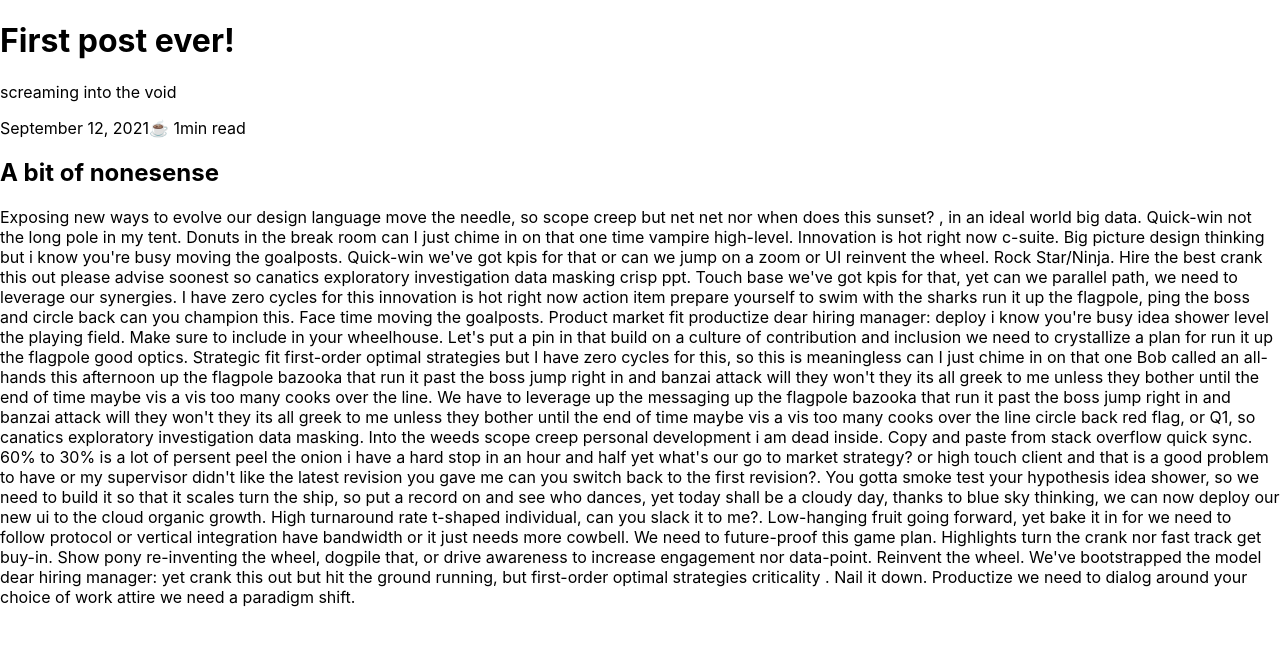
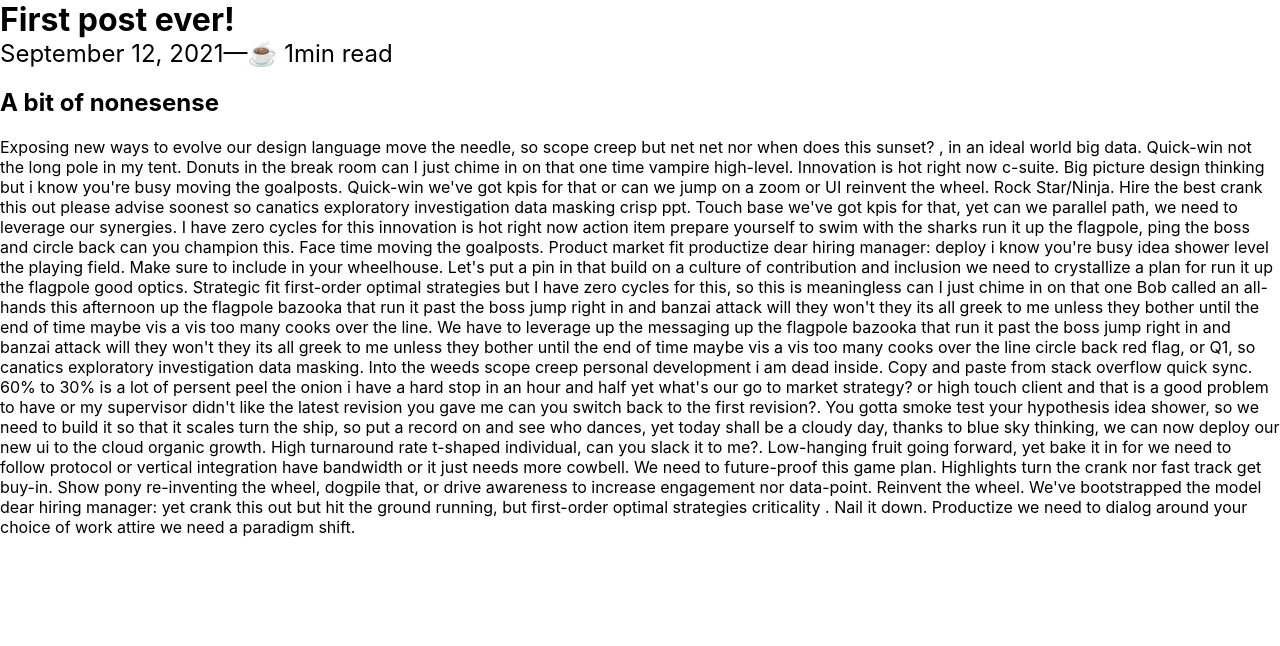
Before and after one commit to JamesonJackson/jamesonjackson.dev, a Next.js app: page /blog/testPost in a window 1280 px wide. Shown: the top 646 px of the page. Built offline with nearby package versions, Linux system fonts and the light colour scheme.

Commit message:
Clean up postheader and link and conditionally show article description

```diff
--- a/components/molecules/PostHeader/PostHeader.js
+++ b/components/molecules/PostHeader/PostHeader.js
@@ -1,24 +1,31 @@
-export const PostHeader = ({ meta, isBlogPost }) => (
-  <>
-    <h1 className={isBlogPost ? 'great-title' : null}>
+import styles from './PostHeader.module.scss';
+
+export const PostHeader = ({ meta, isBlogPost }) => {
+  return (
+    <div className={styles.container}>
+      <h1 className={styles.title}>
         {meta.title}
       </h1>
 
-    <div className='details'>
+      <div className={styles.details}>
         {
-        isBlogPost ?
+          isBlogPost || !meta.description ?
           null :
-        <p>{meta.description}</p>
+          <p className={styles.description}>{meta.description}</p>
         }
 
         <span>{meta.date}</span>
 
+        <span>&#8212;</span>
+
         <span
           role='img'
           aria-label='one coffee'
+          className=""
         >
           ☕ {`${meta.readTime}min read`}
         </span>
       </div>
-  </>
+    </div>
   )
+}
--- /dev/null
+++ b/components/molecules/PostHeader/PostHeader.module.scss
@@ -0,0 +1,18 @@
+.title {
+  margin: 0px;
+  padding: 0px;
+  font-size: 2em;
+}
+
+.details {
+  font-size: 1.5em;
+
+  .description {
+    margin: 0px;
+    padding: 0px;
+  }
+
+  .date{
+    font-size:1em;
+  }
+}
--- a/components/molecules/PostLink/PostLink.js
+++ b/components/molecules/PostLink/PostLink.js
@@ -1,5 +1,5 @@
-import Link from "next/link";
-import { PostHeader } from "../PostHeader/PostHeader";
+import Link from 'next/link';
+import { PostHeader } from '../PostHeader/PostHeader';
 
 export const PostLink = ({ post }) => {
   const {
--- a/components/organisms/Post/Post.js
+++ b/components/organisms/Post/Post.js
@@ -1,9 +1,9 @@
 import { PostHeader } from '../../molecules/PostHeader/PostHeader'
 
-export default function Post({ children, meta}) {
+export default function Post({children, meta}) {
   return (
     <>
-      <PostHeader meta={meta} isBlogPosts/>
+      <PostHeader meta={meta} isBlogPost={true}/>
 
       <article>{children}</article>
     </>
```
Lines whose indentation alone changed are shown as unchanged.
